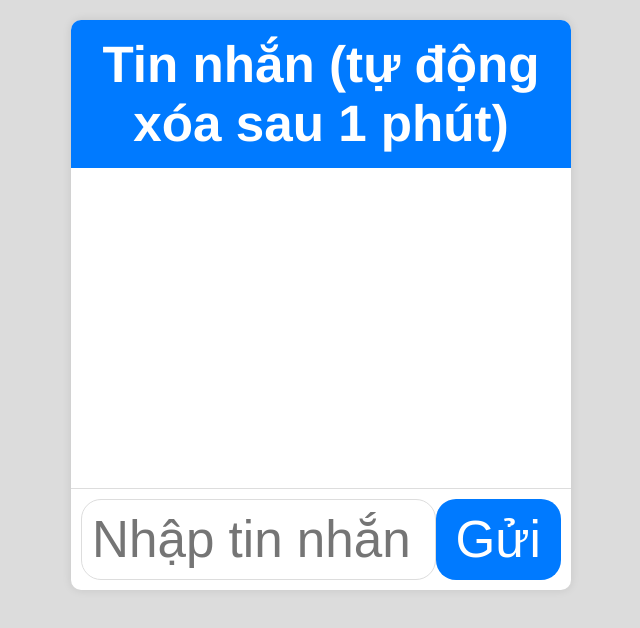
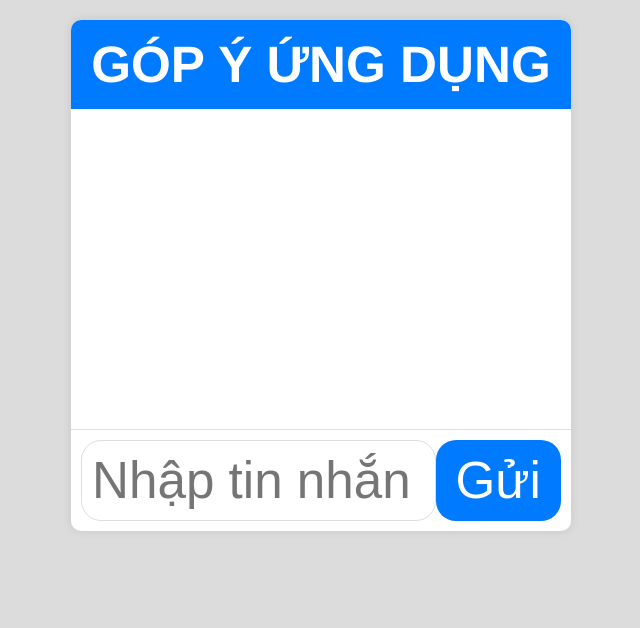
Before and after one commit to hienhatrithuc/guitailieu, a plain HTML site: page index.html in a window 1280 px wide. Shown: the whole page, without its empty margins (319-959 px from the left). Drawn offline with Linux system fonts and the light colour scheme; no server answers.

Commit message:
Update index.html

```diff
--- a/index.html
+++ b/index.html
@@ -69,7 +69,7 @@
 <body>
 <div class="chat-container">
     <div class="chat-header">
-        Tin nhắn (tự động xóa sau 1 phút)
+         GÓP Ý ỨNG DỤNG
     </div>
     <div class="chat-messages" id="chatMessages">
         <!-- Chat messages will be added dynamically here -->
```
